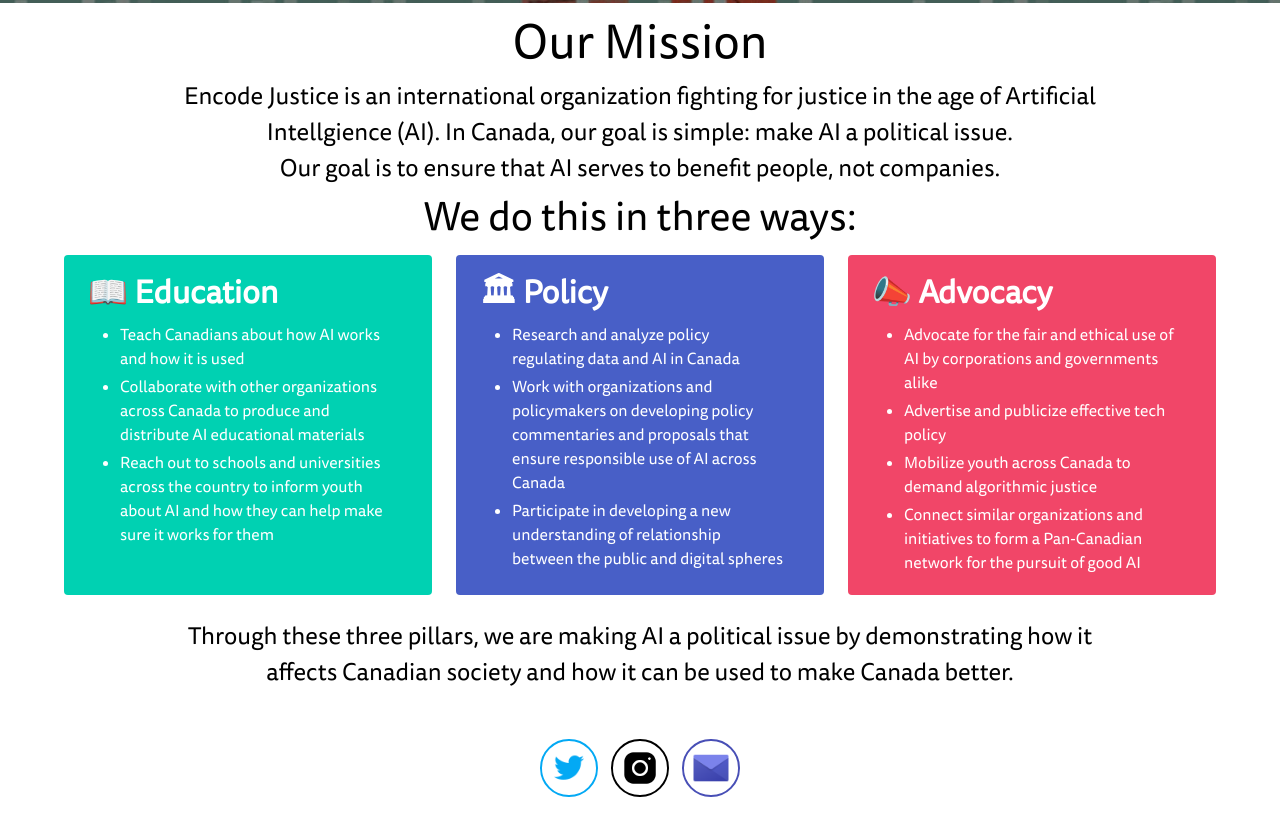
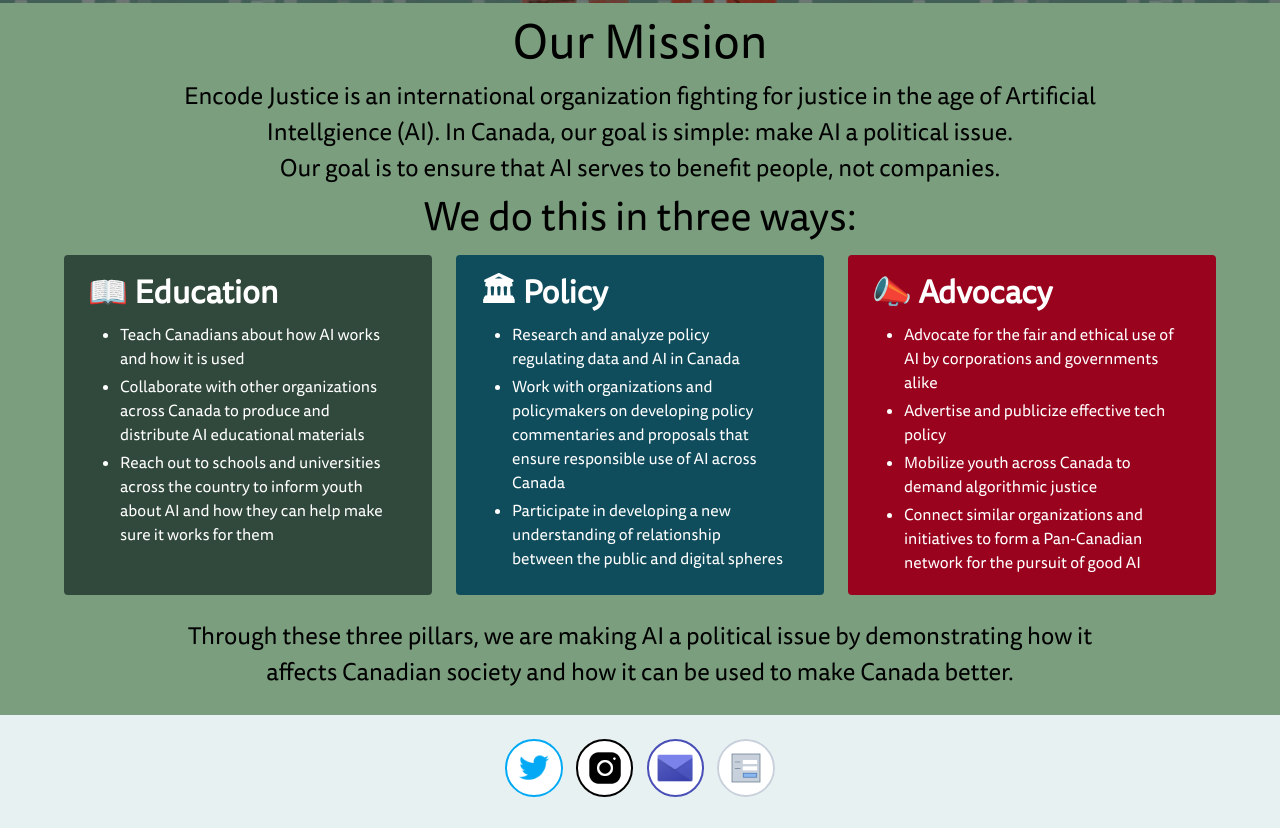
Before and after one commit to iepstein01/encode-justice-canada-website, a website: page index.html in a window 1280 px wide. Shown: the part 745-1573 px from the top of the page. Drawn offline with nearby package versions, Linux system fonts and the light colour scheme.

Commit message:
overhaul colour palette of homepage

```diff
--- a/index.css
+++ b/index.css
@@ -62,6 +62,10 @@
 	background-color: #484fb6;
 }
 
+.form span {
+	background-color: #c8d1db;
+}
+
 /* Icons */
 .icon-button i {
 	background: none;
@@ -105,8 +109,20 @@
     background-position: center;
     background-size: 75%;
 }
+
+.icon-button .icon-form {
+	border: 2px solid #c8d1db;
+	border-radius: 50%;
+	color: #c8d1db;
+    background-image: url("images/form.png");
+    background-repeat: no-repeat;
+    background-position: center;
+    background-size: 60%;
+}
+
 .icon-button:hover .icon-twitter,
 .icon-button:hover .icon-instagram,
-.icon-button:hover .icon-mail {
+.icon-button:hover .icon-mail
+.icon-button:hover .icon-form {
 	color: white;
 }
--- a/index.html
+++ b/index.html
@@ -58,7 +58,7 @@
             Fighting for justice in the age of AI.
         </div>
     </section>
-    <section style="background-color: white;">
+    <section style="background-color: #7A9E7E;">
         <div class="container has-text-centered is-max-desktop" style="color: black;">
             <div class=" is-size-1 has-text-centered" style="padding-top: 4px;">
                 Our Mission
@@ -79,9 +79,9 @@
             </p>
         </div>
         <div class="container">
-            <div class="tile is-ancestor">
+            <div class="tile is-ancestor" style="color: white;">
                 <div class="tile is-parent">
-                    <article class="tile is-child notification is-primary">
+                    <article class="tile is-child notification" style="background-color: #31493C;">
                         <div class="content">
                             <p class="title">📖 Education</p>
                             <p class="subtitle"></p>
@@ -105,8 +105,8 @@
                         </div>
                     </article>
                 </div>
-                <div class="tile is-parent">
-                    <article class="tile is-child notification is-link">
+                <div class="tile is-parent" style="color: white;">
+                    <article class="tile is-child notification" style="background-color: #0F4C5C;">
                         <div class="content">
                             <p class="title">🏛 Policy</p>
                             <p class="subtitle"></p>
@@ -129,8 +129,8 @@
                         </div>
                     </article>
                 </div>
-                <div class="tile is-parent">
-                    <article class="tile is-child notification is-danger">
+                <div class="tile is-parent" style="color: white;">
+                    <article class="tile is-child notification" style="background-color: #9A031E;">
                         <div class="content">
                             <p class="title">📣 Advocacy</p>
                             <p class="subtitle"></p>
@@ -169,7 +169,7 @@
         </div>
         <br>
     </section>
-    <section style="background-color: white;">
+    <section style="background-color: #E8F1F2;">
         <br>
         <div class="is-max-desktop has-text-centered">
             <a href="https://twitter.com/encodecanada" class="icon-button twitter"><i
@@ -178,20 +178,11 @@
                     class="icon-instagram"></i><span></span></a>
             <a href="mailto:encodejusticecanada@gmail.com" class="icon-button mail"><i
                     class="icon-mail"></i><span></span></a>
+            <a href="https://forms.gle/7rZrsHLatQ78sHY66" class="icon-button form"><i
+                    class="icon-form"></i><span></span></a>
         </div>
         <br>
     </section>
-    <!--
-         <div class="form-apply">
-            <img src="images/icons8-multiple-choice-90.png" width="3%" height="auto" style="vertical-align: middle;">
-            <a href="https://forms.gle/7rZrsHLatQ78sHY66">Apply Now!</a>
-        </div>
-        <div class="email">
-            <a href="mailto:encodejusticecanada@gmail.com"><img src="images/icons8-mail-90.png" width="3%" height="auto"
-                    style="vertical-align: middle;"></a>
-            <a href="mailto:encodejusticecanada@gmail.com">encodejusticecanada@gmail.com</a>
-        </div>
-    -->
     <script>
         document.addEventListener('DOMContentLoaded', () => {
             // Get all "navbar-burger" elements
```
Also changed, not shown: images/form.png (added).
